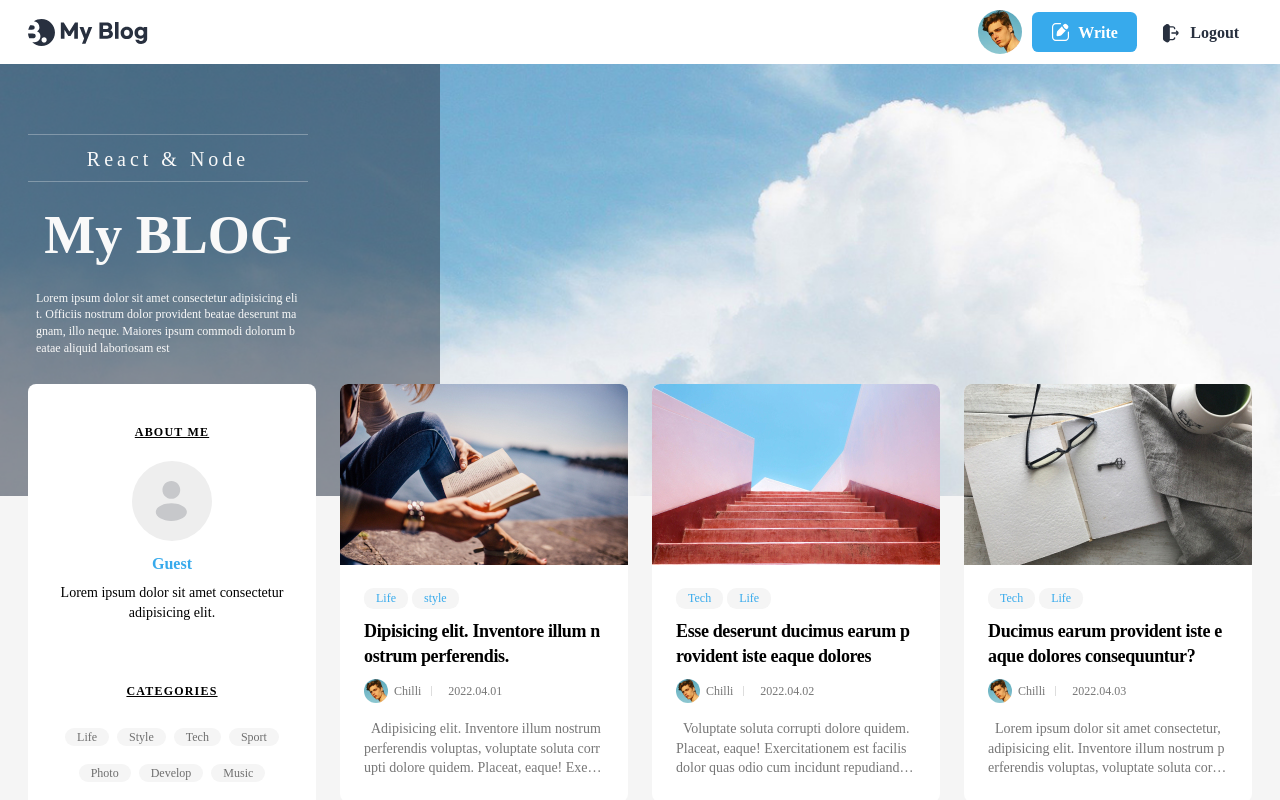
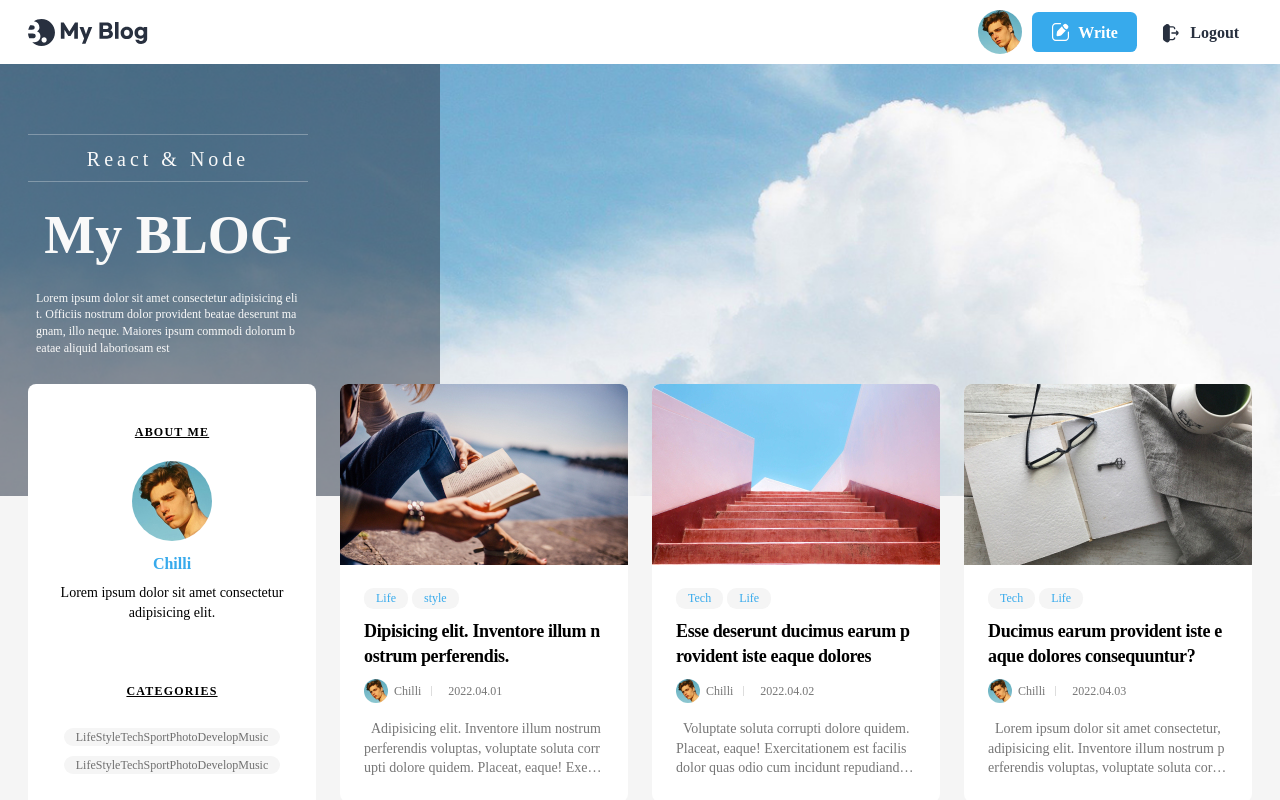
Before and after one commit to moonhee0507/blog-react, a React (Create React App) app: page / in a window 1280 px wide. Both pictures are taken after a click on the link "Login". Shown: the top 800 px of the page. Built offline with nearby package versions, Linux system fonts and the light colour scheme; a web font is replaced by a local one.

Commit message:
💄 width 100%로 수정 및 사용자 데이터 연결 중간저장

```diff
--- a/src/components/sidebar/SideBar.jsx
+++ b/src/components/sidebar/SideBar.jsx
@@ -21,12 +21,7 @@ const StyledAside = styled.aside`
 	text-align: center;
 	font-size: 2rem;
     z-index: 1;
-
-    @media (max-width: 1024px) {
-        .sidebar {
-        width: 100%;
-        }
-}
+    width: 100%;
 `;
 
 const StyledAboutMeTitle = styled.span`
@@ -65,7 +60,7 @@ const StyledUserProfile = styled.img`
     border-radius: 50%;
     display: block;
     margin: 0 auto;
-  `;
+`;
 
 const StyledUserName = styled.p`
     color: rgb(55, 170, 236);
@@ -117,31 +112,23 @@ const StyledSocial = styled.div`
 `;
 
 function SideBar(props) {
-    const {isLoggedIn, onClickLogin, onClickLogout} = props;
+    // const {isLoggedIn, onClickLogin, onClickLogout} = props;
     const { users } = useContext(blogData);
-
+    console.log('users[0].category', users[0].category)
     return (
         <StyledAside>
         <div className="sidebarItem">
             <StyledAboutMeTitle>ABOUT ME</StyledAboutMeTitle>
-
-            {isLoggedIn ? (
                 <div>
                 <StyledUserProfile src={`../..${users[0].profileImg}`} alt="프로필 사진" />
                 <StyledUserName>{users[0].name}</StyledUserName>
                 </div>
-            ) : (
-                <div>
-                <StyledUserProfile src={noimg} alt="프로필 사진" />
-                <StyledUserName>Guest</StyledUserName>
-                </div>
-            )}
-
             <StyledUserIntroduction>{users[0].userInfo}</StyledUserIntroduction>
         </div>
+
         <div className="sidebarItem">
             <StyledCategoryTitle>CATEGORIES</StyledCategoryTitle>
-            <StyledCategories>
+            {/* <StyledCategories>
             <li>
                 <a href="">{users[0].category[0]}</a>
             </li>
@@ -163,8 +150,19 @@ function SideBar(props) {
             <li>
                 <a href="">{users[0].category[6]}</a>
             </li>
-            </StyledCategories>
+            </StyledCategories> */}
+            {props.Category.map((users) => {
+                console.log('사이드바의 map users', users)
+                return (
+                    <StyledCategories>
+                        <li key={users.id}>
+                            <a href="">{users.category}</a>
+                        </li>
+                    </StyledCategories>
+                );
+            })}
         </div>
+
         <div className="sidebarItem">
             <StyledFollowTitle>FOLLOW</StyledFollowTitle>
             <StyledSocial>
```
